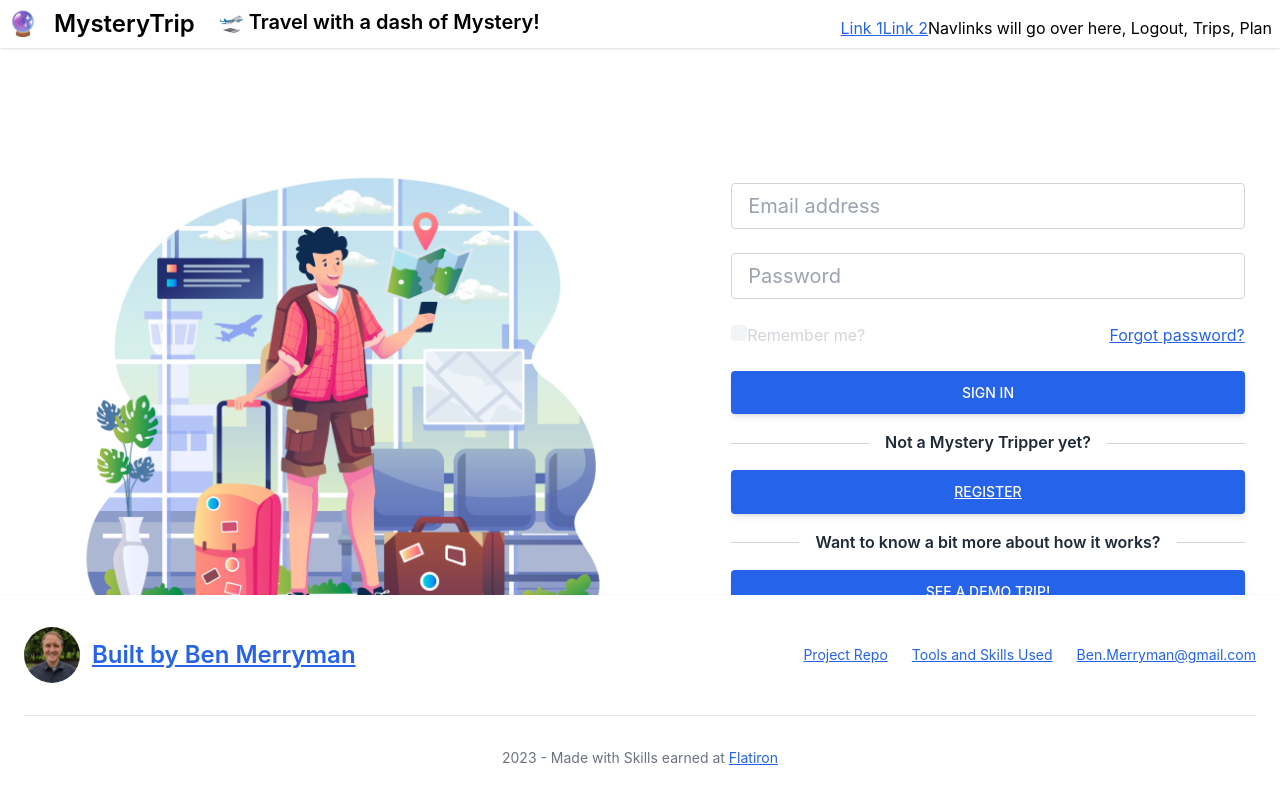
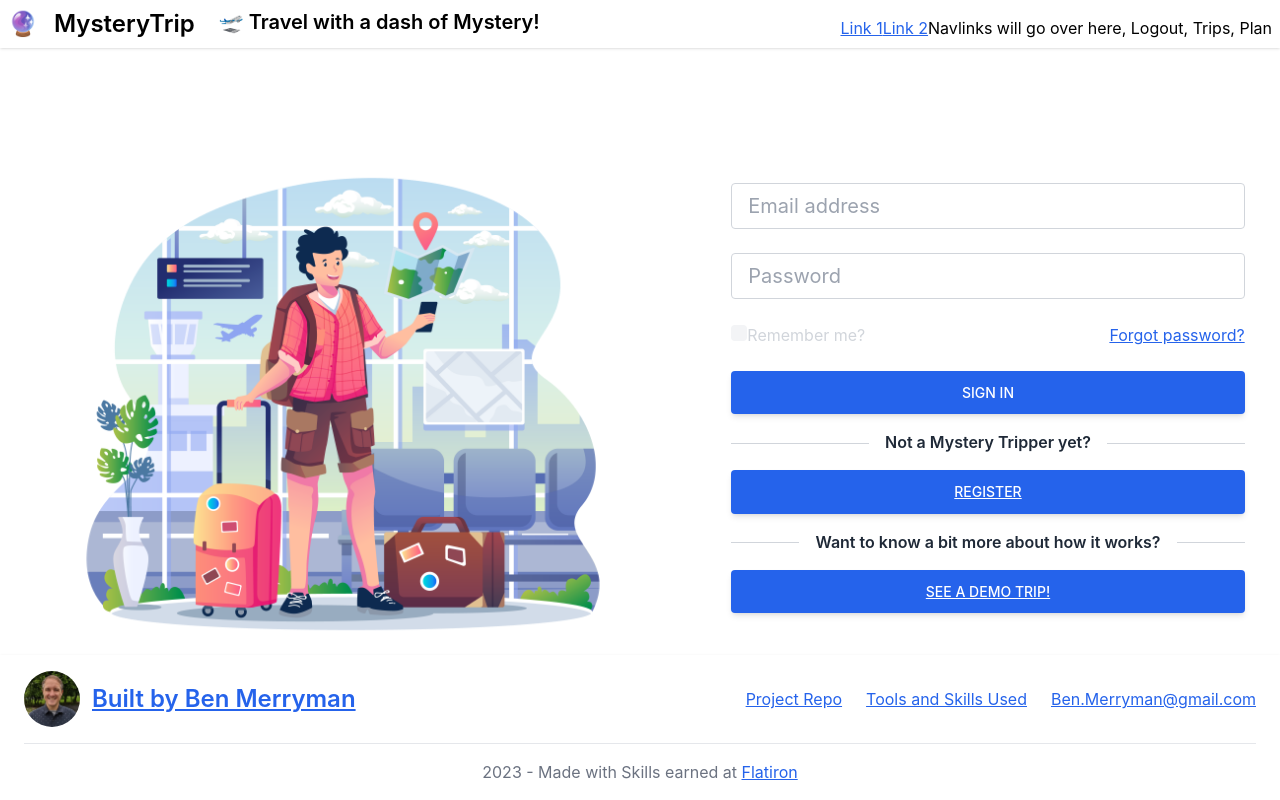
Before and after one commit to beingmerry/Mystery-Trip-AWS-Amplify, a React (Vite) app: page / in a window 1280 px wide. Built offline with nearby package versions, Linux system fonts and the light colour scheme; no server answers.

Commit message:
fixed splash page graphic

```diff
--- a/src/components/Footer.tsx
+++ b/src/components/Footer.tsx
@@ -2,7 +2,7 @@ import BenMerrymanProfilePic from '../assets/ProfilePic_1800x1800_2021_Conshy.jp
 
 export default function Footer () {
   return (
-    <footer className='p-4 bg-white shadow md:px-6 md:py-8 dark:bg-gray-900'>
+    <footer className='p-4 bg-white shadow md:px-6 md:py-4 dark:bg-gray-900'>
       <div className='sm:flex sm:items-center sm:justify-between'>
         <a
           href='https://www.linkedin.com/in/benmerryman/'
@@ -18,7 +18,7 @@ export default function Footer () {
             Built by Ben Merryman
           </span>
         </a>
-        <ul className='flex flex-wrap items-center mb-6 text-sm text-gray-500 sm:mb-0 dark:text-gray-400'>
+        <ul className='flex flex-wrap items-center mb-6 text-gray-500 sm:mb-0 dark:text-gray-400'>
           <li>
             <a href='https://github.com/beingmerry/Mystery-Trip-AWS-Amplify' className='mr-4 hover:underline md:mr-6 ' target='_blank'>
               Project Repo
@@ -36,8 +36,8 @@ export default function Footer () {
           </li>
         </ul>
       </div>
-      <hr className='my-6 border-gray-200 sm:mx-auto dark:border-gray-700 lg:my-8' />
-      <span className='block text-sm text-gray-500 sm:text-center dark:text-gray-400'>
+      <hr className='my-6 border-gray-200 sm:mx-auto dark:border-gray-700 lg:my-4' />
+      <span className='block text-gray-500 sm:text-center dark:text-gray-400'>
         2023 - Made with Skills earned at{' '}
         <a href='https://flatironschool.com/' className='hover:underline' target='_blank'>
           Flatiron
--- a/src/components/SplashLanding.tsx
+++ b/src/components/SplashLanding.tsx
@@ -1,4 +1,5 @@
 import { useState } from 'react'
+import SplashPic from '../assets/Splash_PersonWithBagAtAirport.png'
 
 export default function SplashLanding () {
   const [rememberMe, setRememberMe] = useState(false)
@@ -8,7 +9,7 @@ export default function SplashLanding () {
         <div className='flex justify-center items-center flex-wrap h-full g-6 text-gray-800'>
           <div className='md:w-8/12 lg:w-6/12 mb-12 md:mb-0'>
             <img
-              src='./src/assets/Splash_PersonWithBagAtAirport.png'
+              src={SplashPic}
               className='w-full'
               alt='Cartoon of person getting ready to travel'
             />
```
